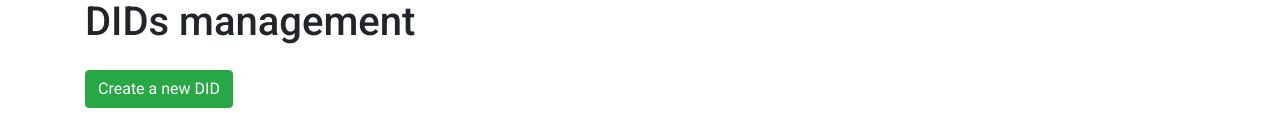
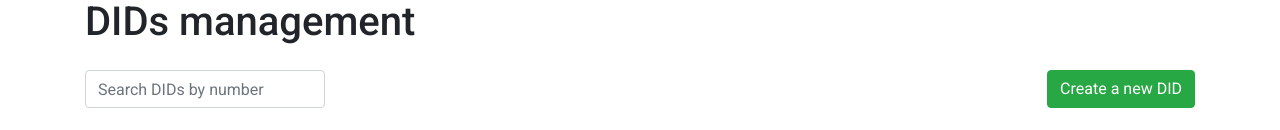
Before and after one commit to JoaoVSouto/evolux-phone-management, a React (Create React App) app: page / in a window 1280 px wide. Shown: the part 130-260 px from the top of the page. Built offline with nearby package versions, Linux system fonts and the light colour scheme; no server answers.

Commit message:
Structure NumbersSearch component

```diff
--- a/src/App.js
+++ b/src/App.js
@@ -7,6 +7,7 @@ import NumberCreation from './components/NumberCreation';
 import ToastContainer from './components/ToastContainer';
 import NumbersTable from './components/NumbersTable';
 import NumbersPagination from './components/NumbersPagination';
+import NumbersSearch from './components/NumbersSearch';
 
 import services from './services';
 
@@ -29,7 +30,10 @@ function App() {
       <Container className="mt-5">
         <h1>DIDs management</h1>
 
-        <NumberCreation />
+        <div className="d-flex flex-column flex-sm-row justify-content-between align-items-center mt-4">
+          <NumbersSearch />
+          <NumberCreation />
+        </div>
 
         <NumbersTable />
         <NumbersPagination />
--- a/src/components/NumberCreation/index.js
+++ b/src/components/NumberCreation/index.js
@@ -24,7 +24,11 @@ function NumberCreation() {
 
   return (
     <>
-      <Button variant="success" className="mt-3" onClick={handleModalOpening}>
+      <Button
+        variant="success"
+        onClick={handleModalOpening}
+        className="align-self-stretch flex-sm-shrink-0 ml-sm-4"
+      >
         Create a new DID
       </Button>
 
--- /dev/null
+++ b/src/components/NumbersSearch.js
@@ -0,0 +1,12 @@
+import FormControl from 'react-bootstrap/FormControl';
+
+function NumbersSearch() {
+  return (
+    <FormControl
+      className="numbers-search order-1 order-sm-0 mt-3 mt-sm-0"
+      placeholder="Search DIDs by number"
+    />
+  );
+}
+
+export default NumbersSearch;
--- a/src/styles/_components.scss
+++ b/src/styles/_components.scss
@@ -1,3 +1,4 @@
 @import 'components/header';
 @import 'components/toast-container';
 @import 'components/numbers-table';
+@import 'components/numbers-search';
--- /dev/null
+++ b/src/styles/components/_numbers-search.scss
@@ -0,0 +1,5 @@
+.numbers-search {
+  @include media-breakpoint-up('sm') {
+    max-width: 15rem;
+  }
+}
```
